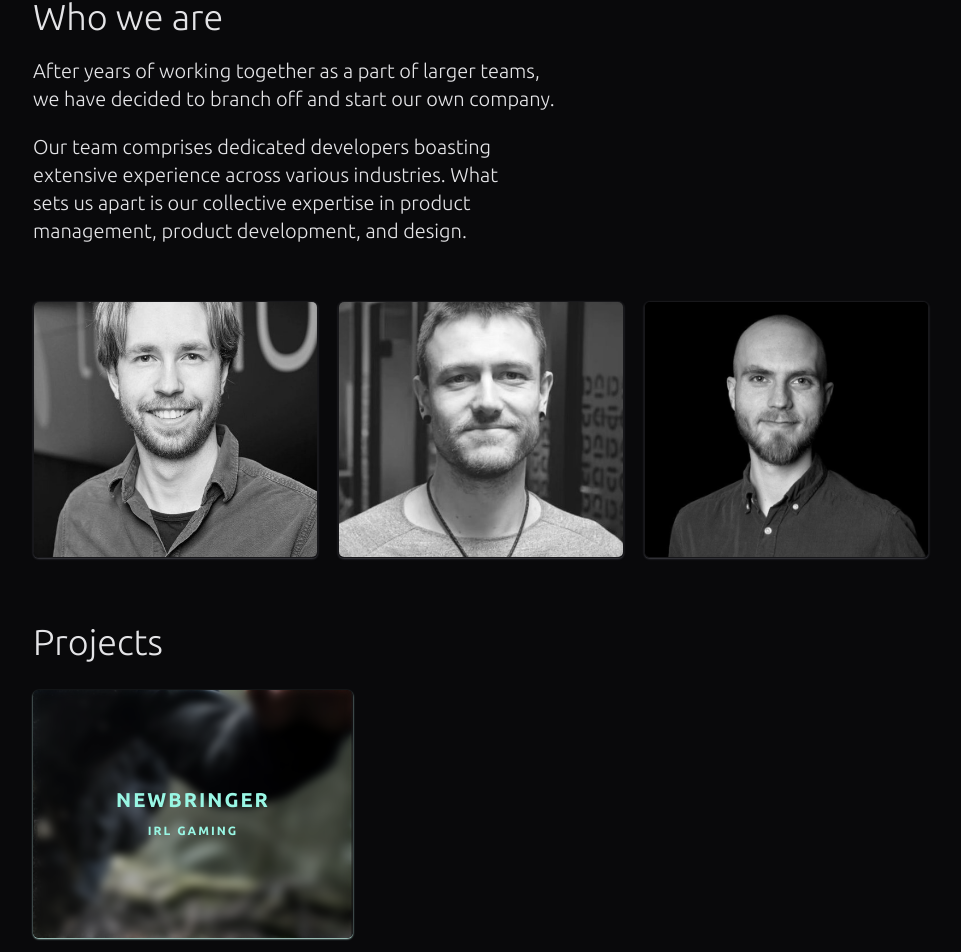
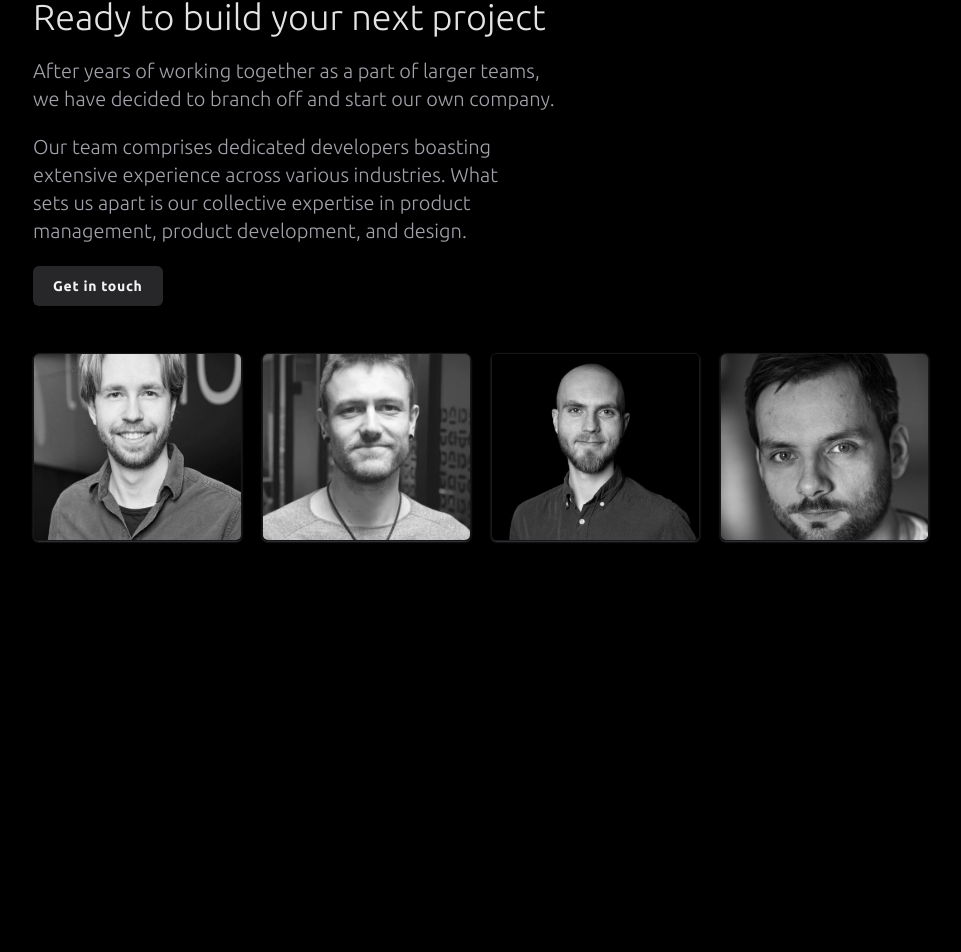
Before and after one commit to imp-dance/buildr-labs-web, a Next.js app: page / in a window 1280 px wide. Shown: the part 211-1163 px from the top of the page, without its empty margins (159-1120 px from the left). After the commit the page ends 836 px from the top, so only its background shows below. Built offline with nearby package versions, Linux system fonts and the light colour scheme.

Commit message:
chore: added Christian, made animations a bit more snappy, get in touch link

```diff
--- a/app/globals.css
+++ b/app/globals.css
@@ -43,10 +43,7 @@ body {
 @keyframes mainContentIn {
   from {
     opacity: 0;
-    transform: scale(0.99) translateY(2rem);
-  }
-  70% {
-    opacity: 0.05;
+    transform: scale(0.99) translateY(-1rem);
   }
   to {
     opacity: 1;
@@ -55,5 +52,8 @@ body {
 }
 
 ._main-content {
-  animation: mainContentIn 1.4s ease-out both;
+  opacity: 0;
+
+  animation: mainContentIn 0.6s ease-out both;
+  animation-delay: 0.5s;
 }
--- a/app/layout.tsx
+++ b/app/layout.tsx
@@ -1,6 +1,6 @@
-import "./globals.css";
 import type { Metadata } from "next";
 import { Inter } from "next/font/google";
+import "./globals.css";
 
 const inter = Inter({ subsets: ["latin"] });
 
@@ -16,7 +16,7 @@ export default function RootLayout({
 }) {
   return (
     <html lang="en">
-      <body className="font-sans bg-zinc-950">{children}</body>
+      <body className="font-sans">{children}</body>
     </html>
   );
 }
--- a/app/page.tsx
+++ b/app/page.tsx
@@ -22,7 +22,7 @@ export default function Home() {
               <p
                 style={{
                   animation: "logoTextIn 1s ease-in-out both",
-                  animationDelay: "1.6s",
+                  animationDelay: "0.2s",
                 }}
                 className="text-sm font-light ml-1 text-zinc-300 opacity-80"
               >
@@ -35,15 +35,15 @@ export default function Home() {
       <div className="_main-content px-9 py-5 text-l">
         <Center>
           <h2 className="text-2xl md:text-4xl font-light mb-0 text-zinc-200">
-            Who we are
+            Ready to build your next project
           </h2>
           <div className="text-zinc-200 font-light rounded-md border-zinc-500 my-7 mt-5 max-w-xl md:text-xl flex flex-col gap-5">
-            <p className="[text-wrap:balance;]">
+            <p className="[text-wrap:balance;] text-zinc-400">
               After years of working together as a part of larger
               teams, we have decided to branch off and start our
               own company.
             </p>
-            <p className="[text-wrap:balance;]">
+            <p className="[text-wrap:balance;] text-zinc-400">
               Our team comprises dedicated developers boasting
               extensive experience across various industries.
               What sets us apart is our collective expertise in
@@ -51,6 +51,12 @@ export default function Home() {
               design.
             </p>
           </div>
+          <a
+            href="mailto:hakon@ryfylke.dev"
+            className="bg-zinc-800 hover:bg-zinc-900 text-zinc-100 rounded-md p-3 px-5 text-sm tracking-wider font-semibold"
+          >
+            Get in touch
+          </a>
           <div className="flex flex-col sm:flex-row flex-wrap gap-5 mt-14 justify-between">
             <Person img="/morten.jpg" name="Morten Hauge" />
             <Person
@@ -58,6 +64,10 @@ export default function Home() {
               name="Jahn Thomas Fidje"
             />
             <Person img="/hakon.jpg" name="Håkon Underbakke" />
+            <Person
+              img="/christian.jpg"
+              name="Christian Kråkevik"
+            />
           </div>
 
           {/*           <ul className=" rounded-md border-zinc-500 p-5 justify-between flex flex-wrap gap-5 mt-5 text-zinc-200 text-l font-semibold">
@@ -78,34 +88,6 @@ export default function Home() {
             </li>
           </ul> */}
           <div className="mt-9 sm:mt-16" />
-          <h2 className="text-2xl md:text-4xl font-light mb-7 text-zinc-200">
-            Projects
-          </h2>
-          <a
-            href="https://newbringer.com"
-            className="relative group sm:max-w-xs block border-zinc-700 shadow-sm  shadow-teal-100 rounded-md overflow-hidden"
-          >
-            <Image
-              src="/newbringer.jpeg"
-              width={300}
-              height={300}
-              alt="Newbringer"
-              className="w-full h-full object-cover group-hover:opacity-80 group-hover:scale-105 group-hover:rotate-2 duration-700 transition-all"
-            />
-            <span
-              style={{
-                backdropFilter:
-                  "blur(4px) saturate(46%) contrast(109%) brightness(85%)",
-              }}
-              className="absolute group-hover:opacity-90 text-center text-teal-200 hover:text-teal-400 transition-all duration-700 inset-0 flex tracking-widest items-center justify-center text-xl font-semibold"
-            >
-              <div>
-                NEWBRINGER
-                <br />
-                <span className="text-xs">IRL GAMING</span>
-              </div>
-            </span>
-          </a>
         </Center>
       </div>
     </main>
@@ -130,7 +112,7 @@ function Person(props: { img: string; name: string }) {
           alt={props.name}
           height={300}
           src={props.img}
-          className="select-none object-center object-cover transition-transform pointer-events-none w-full h-full group-hover:translate-y-[-1rem]"
+          className="select-none object-center object-cover transition-transform pointer-events-none w-full h-full group-hover:translate-y-[-1rem] grayscale"
         />
       </div>
       <p className="bg-zinc-900 absolute bottom-0 left-0 right-0 transition-opacity opacity-0 group-hover:opacity-100 text-zinc-200 p-2 text-xs text-center">
--- a/components/BuildrLogo/BuildrLogo.module.scss
+++ b/components/BuildrLogo/BuildrLogo.module.scss
@@ -1,6 +1,7 @@
 @keyframes fromTop {
   from {
-    transform: translateY(-33%) scale(0.5);
+    transform: translateY(-33%) scale(0.5)
+      rotate3d(1, 1, 1, 45deg);
   }
   to {
     transform: translateY(0%);
@@ -9,7 +10,8 @@
 
 @keyframes fromLeft {
   from {
-    transform: translateX(-33%) scale(0.9);
+    transform: translateX(-33%) scale(0.9)
+      rotate3d(1, 1, 1, 45deg);
   }
   to {
     transform: translateX(0%);
@@ -18,7 +20,7 @@
 
 @keyframes fromRight {
   from {
-    transform: translateX(33%);
+    transform: translateX(103%) rotate3d(1, 1, 1, 45deg);
   }
   to {
     transform: translateX(0%);
@@ -27,7 +29,8 @@
 
 @keyframes fromBottom {
   from {
-    transform: translateY(33%) scale(0.9);
+    transform: translateY(150%) scale(0.9)
+      rotate3d(1, 1, 1, -45deg);
   }
   to {
     transform: translateY(0%);
@@ -58,7 +61,7 @@
 }
 
 .buildrLogo {
-  animation: main 1.3s ease-in-out;
+  animation: main 1s ease-in-out;
 }
 
 .midTop,
@@ -81,7 +84,7 @@
 }
 
 .leftTop {
-  animation: topLeftBlock 1.7s ease-in-out;
+  animation: topLeftBlock 1.5s ease-in-out;
   animation-delay: 0.6s;
 }
 
@@ -90,26 +93,26 @@
 }
 
 .rightTop {
-  animation-delay: 0.25s;
+  animation-delay: 0.15s;
 }
 
 .rightMid {
+  animation-delay: 0.25s;
+}
+.rightBot {
   animation-delay: 0.35s;
 }
-.rightBot {
+
+.midBot {
   animation-delay: 0.45s;
 }
 
-.midBot {
+.leftBot {
   animation-delay: 0.55s;
 }
 
-.leftBot {
+.leftMid {
   animation-delay: 0.65s;
-}
-
-.leftMid {
-  animation-delay: 0.75s;
 }
 
 .leftMid,
--- a/components/BuildrLogo/BuildrLogo.tsx
+++ b/components/BuildrLogo/BuildrLogo.tsx
@@ -1,4 +1,3 @@
-import * as React from "react";
 import { SVGProps } from "react";
 import styles from "./BuildrLogo.module.scss";
 
```
Also changed, not shown: public/christian.jpg (added).
